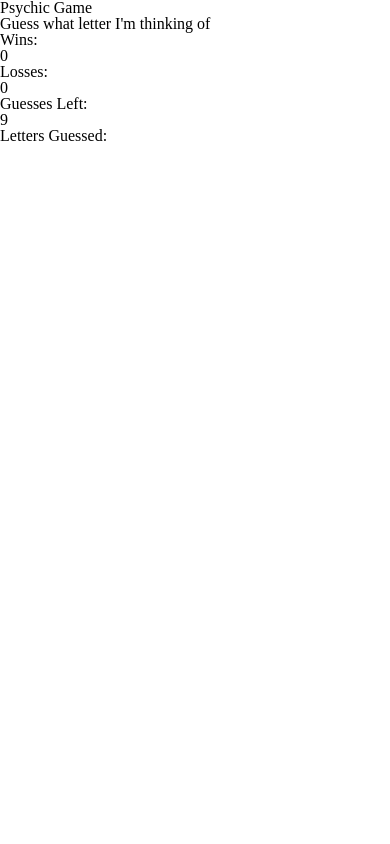
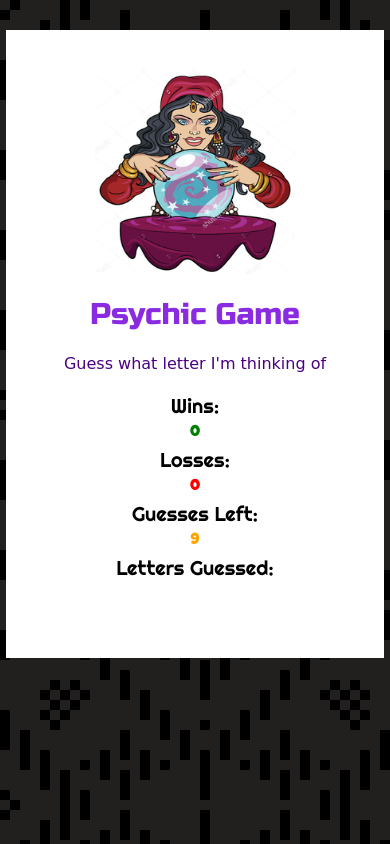
Before and after one commit to mikeslaby3/Psychic-Game, a plain HTML site: page index.html in a window 390 px wide. Drawn offline with Linux system fonts and the light colour scheme; a web font is replaced by a local one.

Commit message:
styling and responsiveness

```diff
--- a/assets/css/style.css
+++ b/assets/css/style.css
@@ -0,0 +1,117 @@
+body {
+    margin: 0;
+    padding: 0;
+    background-image: url("../images/folk-pattern-black.png");
+}
+
+.big-container {
+    display: flex;
+    flex-direction: row;
+    margin-top: px;
+    margin-left: auto;
+    margin-right: auto;
+    margin-top: 30px;
+    background-color: white;
+    height: 300px;
+    width: 700px;
+    text-align: center;
+    padding: 10%;
+    line-height: 30px;
+}
+
+.container {
+   margin-left: 60px;
+}
+
+#title {
+    font-family: 'Russo One', sans-serif;
+    font-size: 50px;
+    padding-bottom: 20px;
+    color: #8A2BE2;
+}
+
+#intro {
+    font-family: 'Bungee Inline', cursive;
+    color: #4B0082;
+    margin-bottom: 15px;
+}
+
+.scoreboard {
+    font-family: 'Righteous', cursive;
+    font-size: 25px;
+}
+
+.score {
+    font-family: 'Luckiest Guy', cursive;
+    font-size:
+}
+
+#wins-text {
+    color: green;
+}
+
+#losses-text {
+    color: red;
+}
+
+#guesses-left-text {
+    color: orange;
+}
+
+#guesses-text {
+    letter-spacing: .3em;
+    color: aqua;
+}
+
+@media only screen and (max-width: 900px) {
+    .big-container {
+        width: 500px;
+    }
+
+    #psychic {
+        height: 220px;
+        width: 200px;
+        margin-left: auto;
+        margin-right: auto;
+        margin-bottom: 10px;
+    }
+
+    #title {
+        font-size: 30px;
+    }
+
+    .scoreboard {
+        font-size: 20px;
+        line-height: 1.2em;
+    }
+
+}
+
+@media only screen and (max-width: 640px) {
+    .big-container {
+        flex-direction: column;
+        height: 550px;
+        width: 300px;
+    }
+
+    .container {
+        margin-left: 0;
+    }
+
+    #psychic {
+        height: 220px;
+        width: 200px;
+        margin-left: auto;
+        margin-right: auto;
+        margin-bottom: 10px;
+    }
+
+    #title {
+        font-size: 30px;
+    }
+
+    .scoreboard {
+        font-size: 20px;
+        line-height: 1.2em;
+    }
+}
--- a/assets/javascript/game.js
+++ b/assets/javascript/game.js
@@ -34,6 +34,7 @@ document.onkeyup = function(event) {
             wins++;
             resetForNextTurn();
             guesses = [];
+            alert("You guessed correctly! It was " + userPick)
         } else {
             guessesLeft--;
             console.log(guessesLeft);
@@ -41,6 +42,7 @@ document.onkeyup = function(event) {
                 resetForNextTurn();
                 losses++;
                 guesses = [];
+                alert("You Lose!")
             }
         }
 
--- a/index.html
+++ b/index.html
@@ -7,23 +7,28 @@
     <meta name="viewport" content="width=device-width, initial-scale=1">
     <link rel="stylesheet" type="text/css" media="screen" href="assets/css/style.css">
     <link rel="stylesheet" type="text/css" media="screen" href="assets/css/reset.css">
-    <script src="assets/javascript/game.js"></script>
+    <link href="https://fonts.googleapis.com/css?family=Bungee+Inline|Luckiest+Guy|Righteous|Russo+One" rel="stylesheet">    <script src="assets/javascript/game.js"></script>
 </head>
 <body>
 
-    <div>
-        <h1>Psychic Game</h1>
+    <div class="big-container">
 
-        <h2>Guess what letter I'm thinking of</h2>
+        <img id="psychic" src="assets/images/psychic.png" alt="psychic">
 
-        <p>Wins: </p>
-        <p id="wins-text">0</p>
-        <p>Losses: </p>
-        <p id="losses-text">0</p>
-        <p>Guesses Left: </p>
-        <p id="guesses-left-text">9</p>
-        <p>Letters Guessed: </p>
-        <p id="guesses-text"></p>
+        <div class="container">
+            <h1 id="title">Psychic Game</h1>
+
+            <h2 id="intro">Guess what letter I'm thinking of</h2>
+
+            <p class="scoreboard">Wins: </p>
+            <p id="wins-text" class="score">0</p>
+            <p class="scoreboard">Losses: </p>
+            <p id="losses-text" class="score">0</p>
+            <p class="scoreboard">Guesses Left: </p>
+            <p id="guesses-left-text" class="score">9</p>
+            <p class="scoreboard">Letters Guessed: </p>
+            <p id="guesses-text" class="score"></p>
+        </div>
 
     </div>
 
```
Also changed, not shown: assets/images/folk-pattern-black.png (added), assets/images/psychic.png (added), 1 other file.
